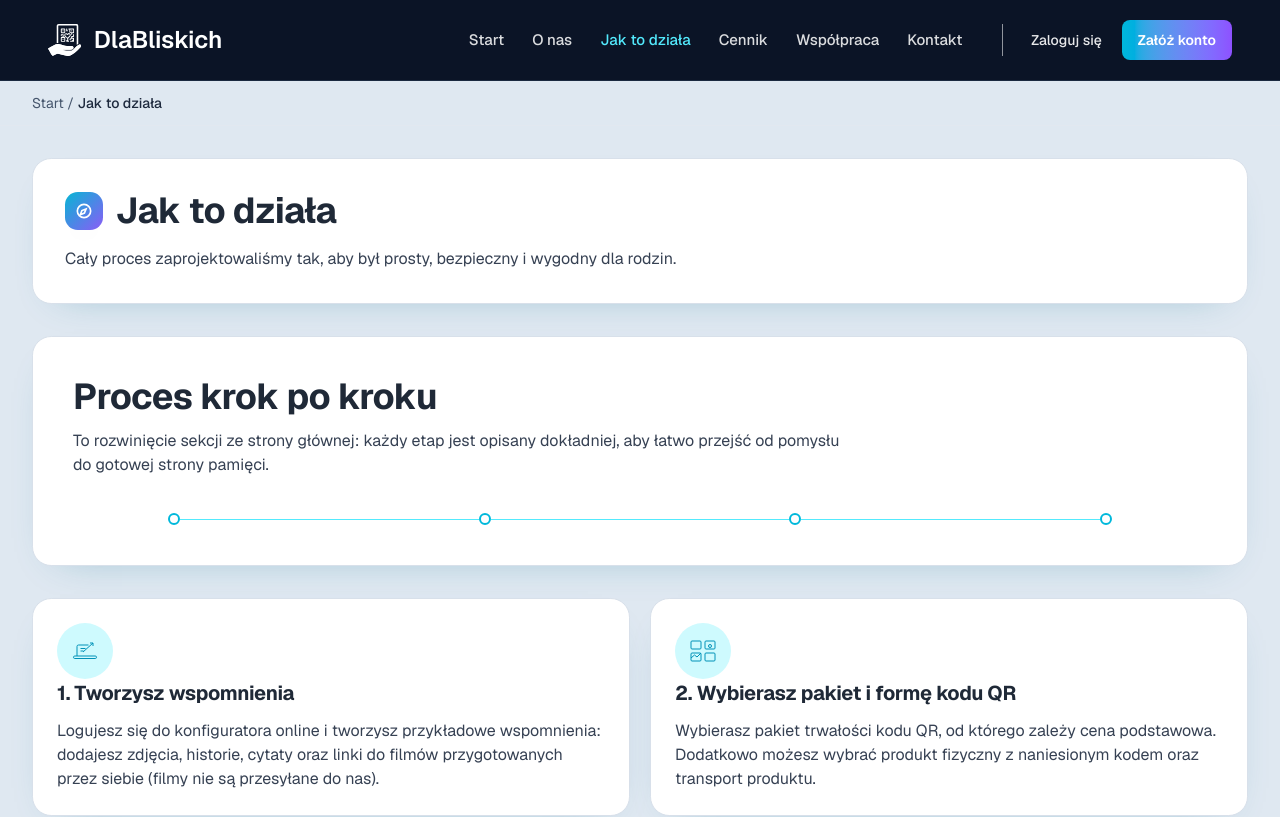
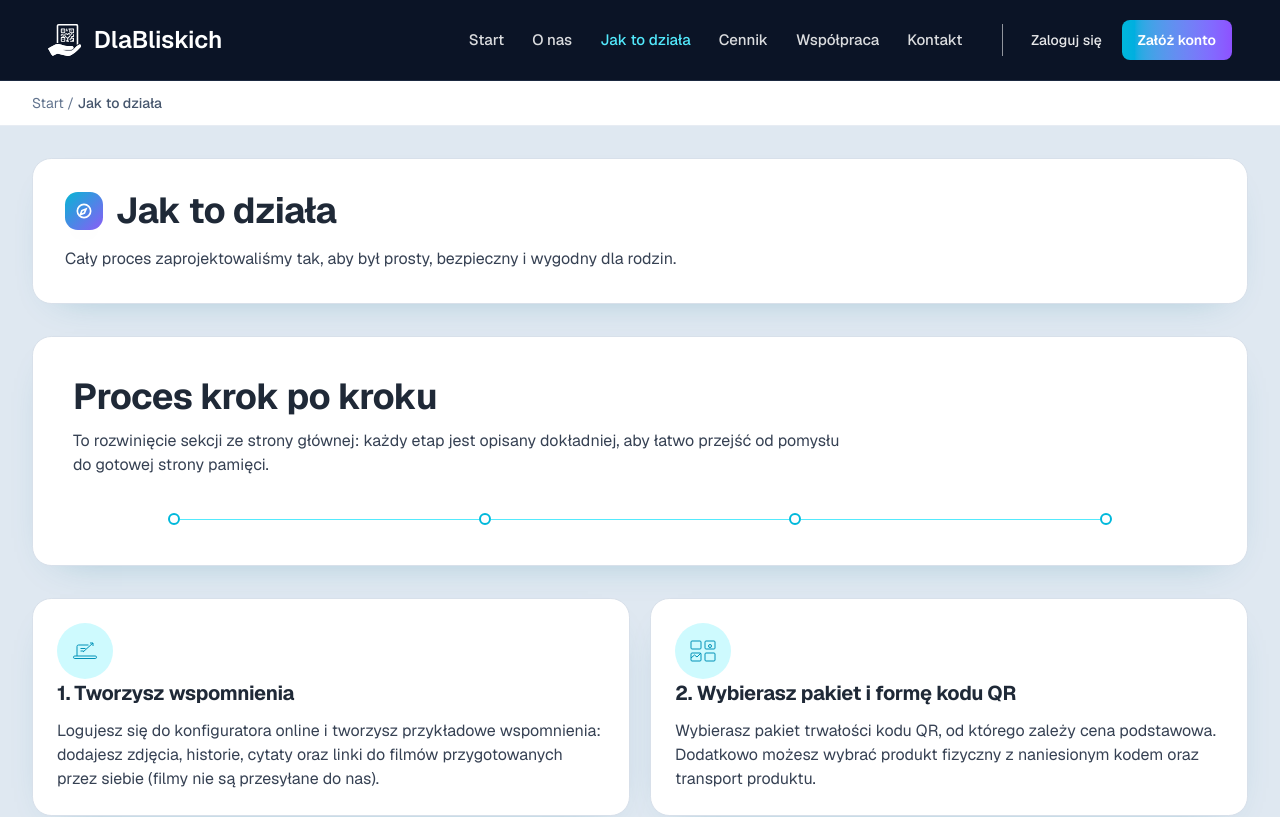
Before and after one commit to Marcinr1984/strona-informacyjna, a Next.js app: page /jak-to-dziala in a window 1280 px wide. Shown: the top 817 px of the page. Built offline with nearby package versions, Linux system fonts and the light colour scheme.

Commit message:
Subtelne breadcrumby na bialym tle

```diff
--- a/components/Breadcrumbs.tsx
+++ b/components/Breadcrumbs.tsx
@@ -21,9 +21,9 @@ export default function Breadcrumbs() {
   const parts = pathname.split('/').filter(Boolean)
 
   return (
-    <div className="border-b border-slate-200 bg-[#dfe8f1]">
-      <div className="mx-auto w-full max-w-7xl px-4 py-3 text-sm text-slate-600 sm:px-6 lg:px-8">
-        <Link href="/" className="hover:text-slate-800">
+    <div className="w-full border-b border-slate-200/80 bg-white">
+      <div className="mx-auto w-full max-w-7xl px-4 py-3 text-sm text-slate-500 sm:px-6 lg:px-8">
+        <Link href="/" className="hover:text-slate-700">
           Start
         </Link>
         {parts.map((part, index) => {
@@ -35,9 +35,9 @@ export default function Breadcrumbs() {
             <span key={href}>
               {' / '}
               {isLast ? (
-                <span className="font-medium text-slate-800">{label}</span>
+                <span className="font-medium text-slate-600">{label}</span>
               ) : (
-                <Link href={href} className="hover:text-slate-800">
+                <Link href={href} className="hover:text-slate-700">
                   {label}
                 </Link>
               )}
```
